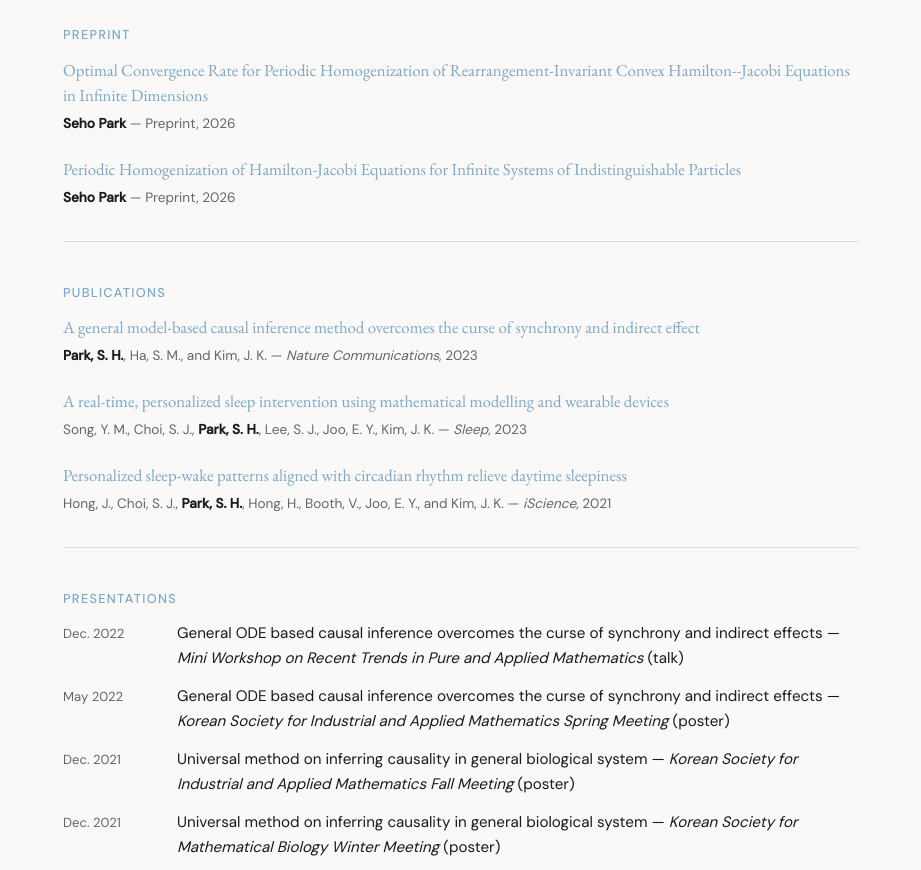
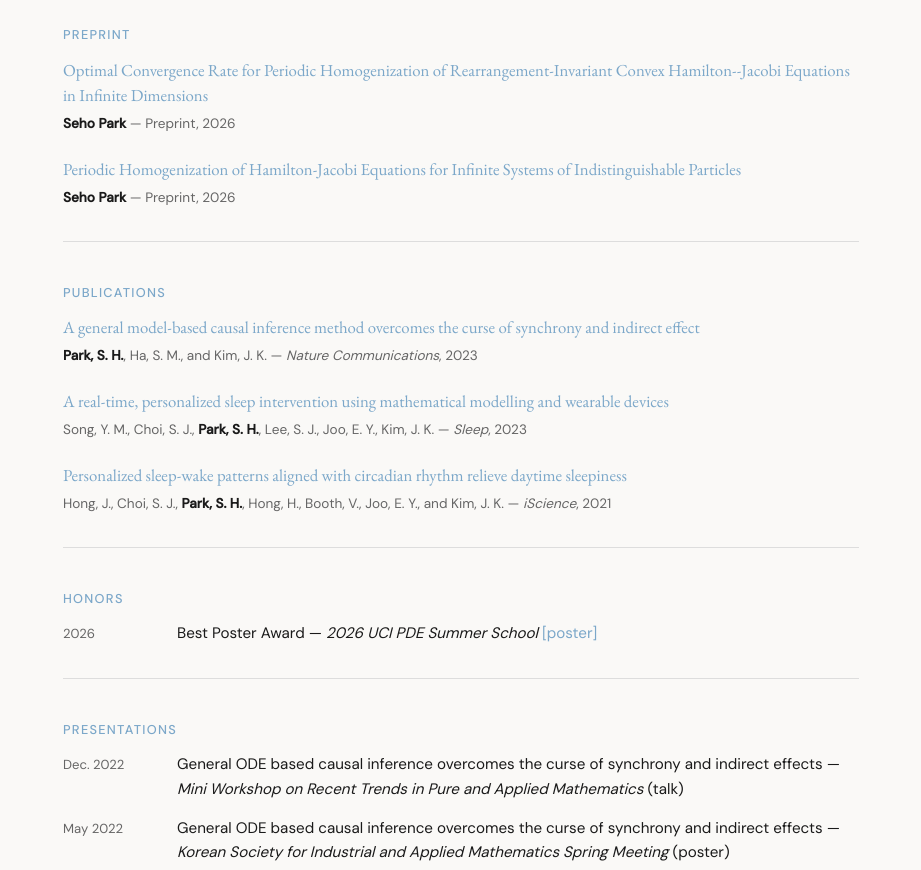
Before and after one commit to SehoPark423/SehoPark.github.io, a plain HTML site: page research.html in a window 1280 px wide. Shown: the part 183-1053 px from the top of the page, without its empty margins (179-1100 px from the left). Drawn offline with nearby package versions, Linux system fonts and the light colour scheme.

Commit message:
Update research.html

```diff
--- a/research.html
+++ b/research.html
@@ -109,6 +109,17 @@
     <div class="paper-meta">Hong, J., Choi, S. J., <strong class="author-name">Park, S. H.</strong>, Hong, H., Booth, V., Joo, E. Y., and Kim, J. K. &mdash; <em>iScience</em>, 2021</div>
   </div>
 
+   <hr class="section-rule">
+  <h3>Honors</h3>
+
+  <div class="entry">
+    <span class="entry-year">2026</span>
+    <span class="entry-body">
+      Best Poster Award — <em>2026 UCI PDE Summer School</em>
+      <a href="uci_pde_summer_school_2026_poster.pdf" target="_blank" rel="noopener noreferrer">[poster]</a>
+    </span>
+  </div>
+
   <hr class="section-rule">
   <h3>Presentations</h3>
 
```
